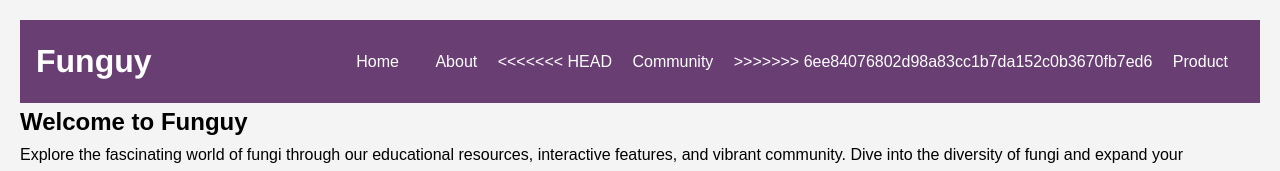
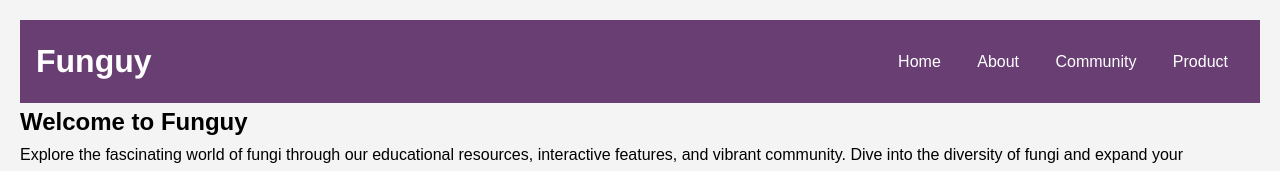
Before and after one commit to info340-au23a/INFO340FinalProject, a plain HTML site: page index.html in a window 1280 px wide. Shown: the top 171 px of the page. Drawn offline with Linux system fonts and the light colour scheme.

Commit message:
changed section

```diff
--- a/index.html
+++ b/index.html
@@ -19,9 +19,7 @@
             <ul>
                 <li><a href="index.html">Home</a></li>
                 <li><a href="about.html">About</a></li>
-<<<<<<< HEAD
                 <li><a href="community.html">Community</a></li>
->>>>>>> 6ee84076802d98a83cc1b7da152c0b3670fb7ed6
                 <li><a href="product.html">Product</a></li>
             </ul>
         </nav>
```
